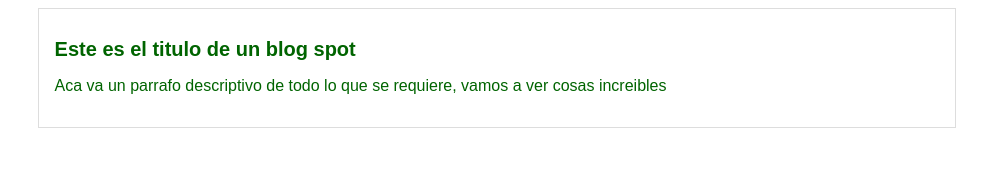
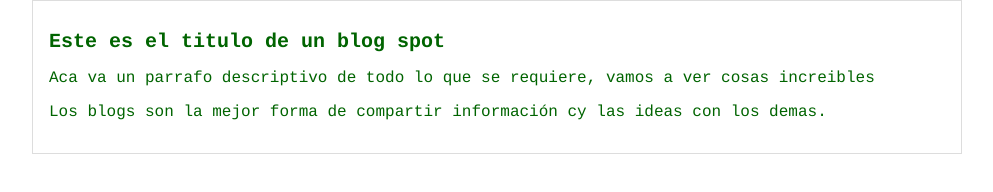
Before and after one commit to RafaelDev18/hyperblog, a plain HTML site: page index.html in a window 1280 px wide. Shown: the whole page, without its empty margins (143-1136 px from the left). Drawn offline with Linux system fonts and the light colour scheme.

Commit message:
Agregado el contenido idicional al index y nueva tipo grafia

```diff
--- a/css/estilos.css
+++ b/css/estilos.css
@@ -2,7 +2,10 @@ body
 {
     color: darkgreen;
     text-align: left;
-    font-family: Arial;
+    font-family: Courier;
+    font-size: 16px;
+    margin: 0;
+    padding: 0;
 }
 
 #container
--- a/index.html
+++ b/index.html
@@ -15,6 +15,10 @@
             <p>Aca va un parrafo descriptivo de todo lo que se requiere,
                 vamos a ver cosas increibles
             </p>
+            <p>
+                Los blogs son la mejor forma de compartir
+                información cy las ideas con los demas.
+            </p>
 
         </div>
     </div>
```
